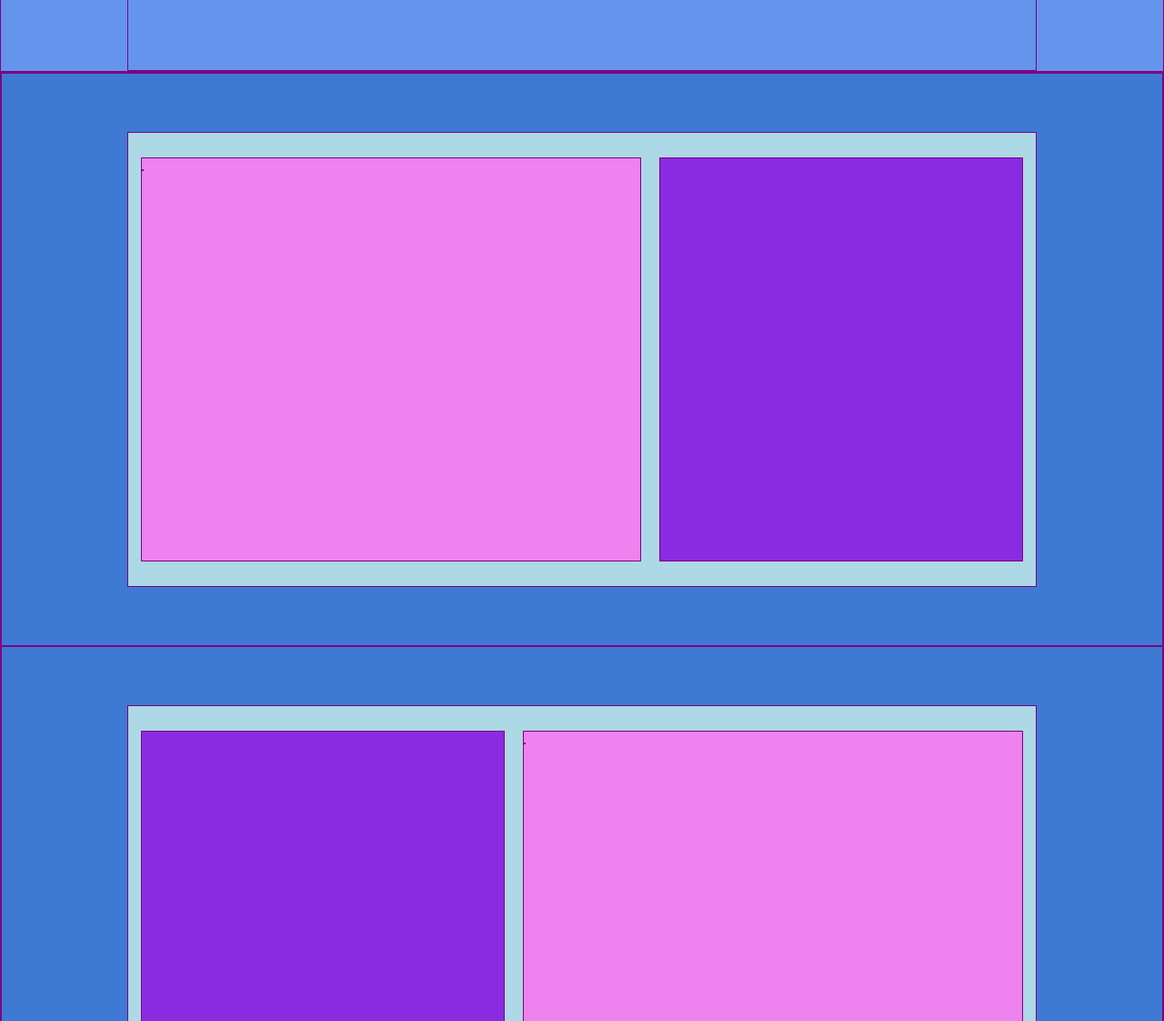
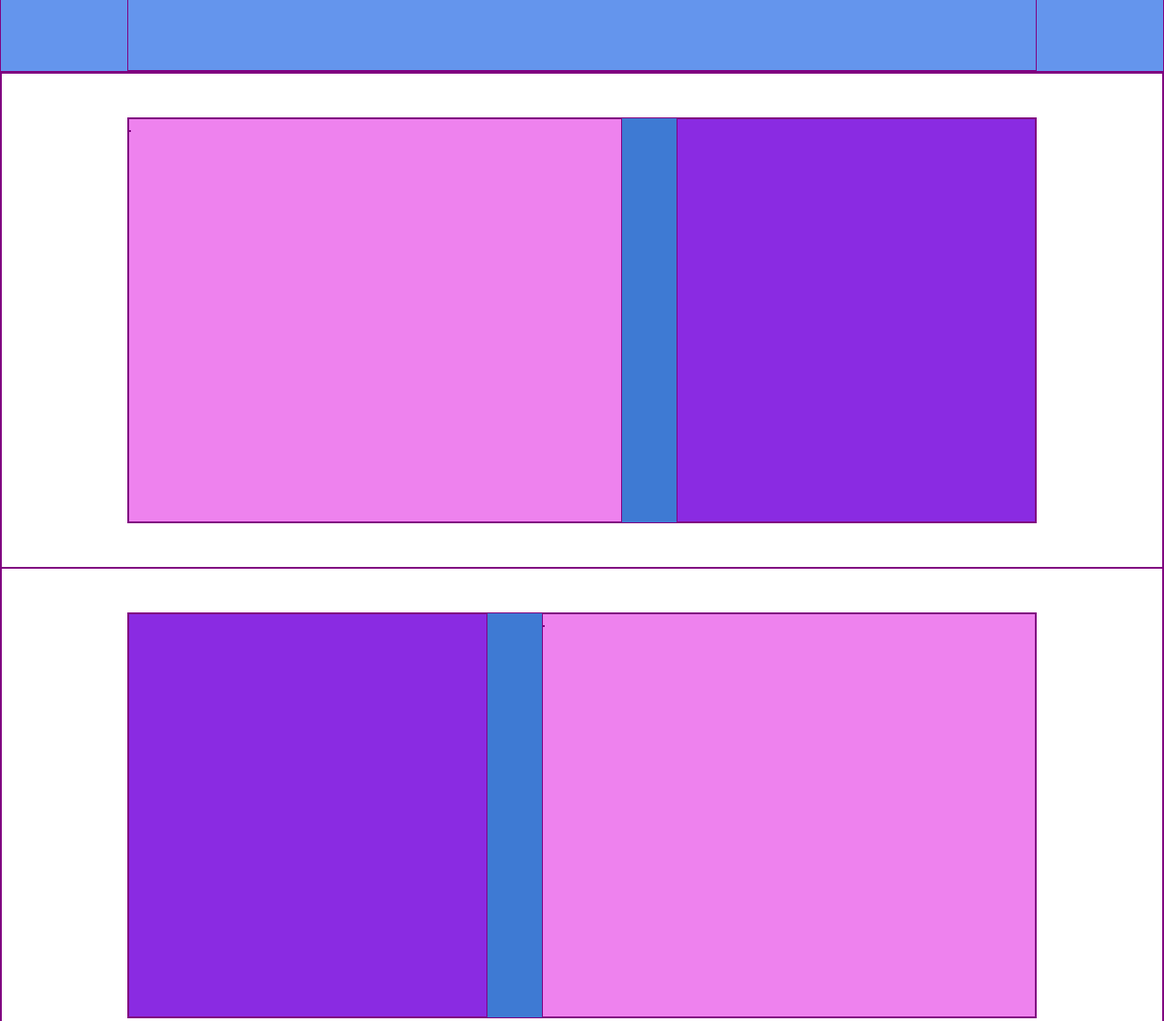
Before and after one commit to GiuliaSetti/htmlcss-struttura-discord, a plain HTML site: page Correzione/index.html in a window 1280 px wide. Shown: the part 420-1542 px from the top of the page at 91% size. Drawn offline with Linux system fonts and the light colour scheme.

Commit message:
fix: section area fixed

```diff
--- a/Correzione/css/style.css
+++ b/Correzione/css/style.css
@@ -119,8 +119,11 @@ header{
 #header-btns{
     background-color: dodgerblue;
     display: flex;
+    flex-flow: row wrap;
     justify-content: center;
     gap: 10px;
+
+
 }
 
 .header-btns button{
@@ -131,27 +134,19 @@ header{
 
 /* main */
 
-.section{
-    height: 630px;
+main section{
+    padding: 3em 0;
+}
+
+.section-inner{
     display: flex;
     flex-direction: row;
-    justify-content: center;
-    align-items: center;
+    justify-content: space-between;
+    gap: 60px;
 
     background-color: rgb(62, 122, 211);
 }
 
-.mainarea{
-    width: 1070px;
-    height: 500px;
-
-    display: flex;
-    flex-direction: row;
-    justify-content: center;
-    align-items: center;
-    gap: 20px;
-    background-color: lightblue;
-}
 
 .section-img{
     width: 550px;
@@ -159,7 +154,7 @@ header{
     background-color: violet;
 }
 
-.img-text{
+.section-text{
     height: 444px;
     width: 400px;
     background-color: blueviolet;
--- a/Correzione/index.html
+++ b/Correzione/index.html
@@ -75,11 +75,11 @@
 
         <!-- prima sezione -->
 
-        <div class="first section">
+        <section>
 
             <!-- area foto e testo -->
 
-            <div class="mainarea centered">
+            <div class="section-inner centered">
 
                 <!-- immagine -->
 
@@ -89,22 +89,22 @@
 
                 <!-- testo -->
 
-                <aside class="img-text"></aside>
+                <aside class="section-text"></aside>
             </div>
 
-        </div>
+        </section>
 
         <!-- seconda sezione -->
 
-        <div class="second section">
+        <section>
 
             <!-- area foto e testo -->
 
-            <div class="mainarea centered">
+            <div class="section-inner centered">
 
                 <!-- testo -->
 
-                <aside class="img-text"></aside>
+                <aside class="section-text"></aside>
 
                 <!-- immagine -->
 
@@ -114,15 +114,15 @@
 
             </div>
 
-        </div>
+        </section>
 
         <!-- terza sezione -->
 
-        <div class="third section">
+        <section>
 
             <!-- area foto e testo -->
 
-            <div class="mainarea centered">
+            <div class="section-inner centered">
 
                 <!-- immagine -->
 
@@ -132,10 +132,10 @@
 
                 <!-- testo -->
 
-                <aside class="img-text"></aside>
+                <aside class="section-text"></aside>
             </div>
 
-        </div>
+        </section>
 
         <!-- quarta sezione colonne -->
 
```
